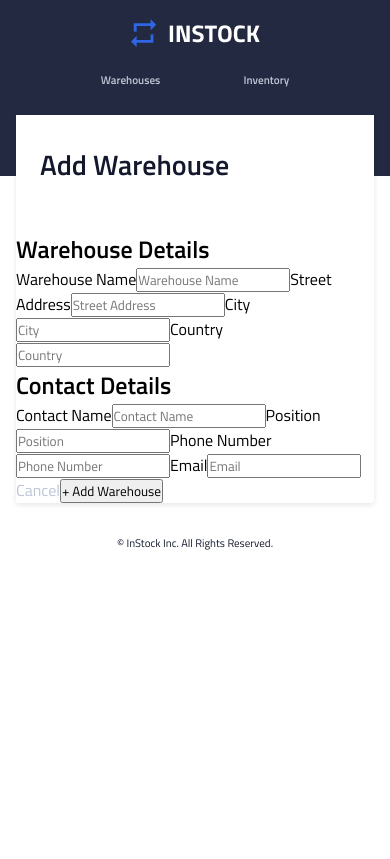
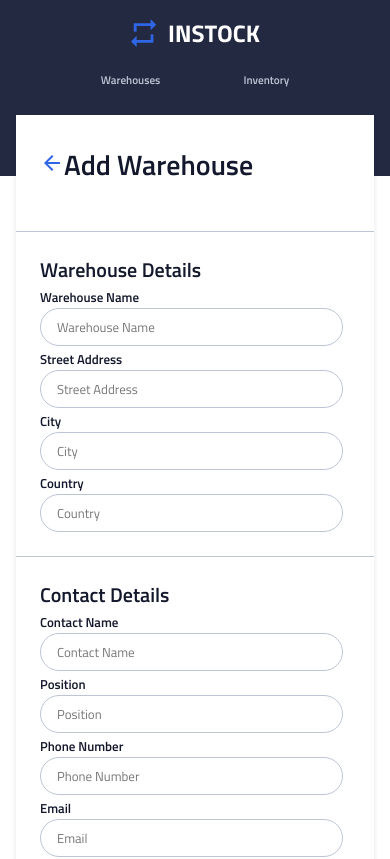
Before and after one commit to Sandro927/instock-mulan, a React (Create React App) app: page /warehouses/add in a window 390 px wide. Shown: the top 859 px of the page. Built offline with nearby package versions, Linux system fonts and the light colour scheme.

Commit message:
Finished styling entire AddWarehouse page and WarehouseForm components and making it responsive at all breakpoints

```diff
--- a/src/Components/WarehouseForm/WarehouseForm.js
+++ b/src/Components/WarehouseForm/WarehouseForm.js
@@ -80,6 +80,7 @@ class WarehouseForm extends React.Component {
 
         return (
             <form onSubmit={this.handleSubmit} className='warehouse-form'>
+                <div className='warehouse-form__top-container'>
 
                     <section className='warehouse-form__section-container'>
                         <h2 className='form-detail__title'>Warehouse Details</h2>
@@ -128,10 +129,14 @@ class WarehouseForm extends React.Component {
                             onChange={this.handleChange}
                             value={this.state.email} />
                     </section>
+                </div>
+
 
                 <div className='warhouse-form__button-container'>
-                    <Link to='/warehouses' className='button--cancel'>Cancel</Link>
-                    <button type="submit" className='button--submit' >+ Add Warehouse</button>
+                    <Link to='/warehouses'>
+                        <button disabled="disabled" className='form__button form__button--cancel'>Cancel</button>
+                    </Link>
+                    <button type="submit" className='form__button form__button--submit' >+ Add Warehouse</button>
                 </div>
 
             </form>
--- a/src/Components/WarehouseForm/WarehouseForm.scss
+++ b/src/Components/WarehouseForm/WarehouseForm.scss
@@ -4,61 +4,110 @@
 
 
 
-// .warehouse-form {
-//     box-sizing: border-box;
-//     width: 100%;
+.warehouse-form {
 
-//     display: flex;
+    &__top-container{
+        display: flex;
+        flex-direction: column;
 
-//     flex-direction: column;
+        @include tablet {
+            flex-direction: row;
+        }
+    }
 
-//     @include tablet {
+    &__section-container {
+        border-top: 1px solid $color-secondary-cloud;
+        background-color: $color-primary-white;
+        box-sizing: border-box;
+        padding: 24px;
 
-//         display: flex;
+        @include tablet {
+            width: 50%;
+            padding: 24px 32px;
+        }
+        @include desktop {
+            padding: 40px 32px;
+        }
+    }
 
-//         flex-direction: row;
-//     }
+    &__button-container {
+        box-sizing: border-box;
+        width: 100%;
+        display: flex;
+        justify-content: space-evenly;
 
-//     &__section-container {
-//         box-sizing: border-box;
-//         @include tablet {
-//             width: 50%;
-//         }
-//     }
-
-//     &__button-container {
-
-//         @include tablet {
-//         }
-//     }
-// }
+        @include tablet {
+            justify-content: flex-end;
+        }
+    }
+}
 
 // ************************************************
 
-// .form-detail {
+.form-detail {
 
-//     &__title {
+    &__title {
+        @include font-subheader;
+        color: $color-primary-black;
+    }
 
-//     }
+    &__label {
+        @include font-label;
+        color: $color-primary-black;
+        width: 100%
+    }
 
-//     &__label {
+    &__input {
+        @include font-body-medium;
+        color: $color-secondary-slate;
+        border-radius: 20px;
+        border: 1px solid $color-secondary-cloud;
+        padding-left: 16px;
+        height: 36px;
+        width: 92%;
 
-//     }
+        @include tablet {
+            height: 38px;
+        }
 
-//     &__input {
-
-//     }
-// }
+        &:focus {
+            outline: none;
+            border-color: $color-primary-indigo;
+        }
+    }
+}
 
 // ************************************************
 
-// .button {
+.form__button {
+    @include font-buttons;
+    border-radius: 20px;
+    padding: 0 16px;
+    height: 36px;
 
-//     &--submit {
+    @include tablet {
+        height: 38px;
+        width: none;
+    }
 
-//     }
+    &--submit {
+        background-color: $color-primary-indigo;
+        color: $color-primary-white;
+        border: none;
 
-//     &--cancel {
+        &:hover {
+            background-color: $color-background-graphite;
+        }
+    }
 
-//     }
-// }
+    &--cancel {
+        background-color: $color-primary-white;
+        color: $color-secondary-slate;
+        border: $color-secondary-cloud;
+
+        &:hover {
+            color: $color-primary-indigo;
+            border: $color-primary-indigo;
+        }
+    }
+}
--- a/src/pages/AddWarehouse/AddWarehouse.js
+++ b/src/pages/AddWarehouse/AddWarehouse.js
@@ -1,6 +1,7 @@
 import './AddWarehouse.scss';
 import { Link } from 'react-router-dom';
 import WarehouseForm from '../../Components/WarehouseForm/WarehouseForm';
+import backArrow from '../../assets/icons/arrow_back-24px.svg';
 
 
 const AddWarehouse = (routerProps) => {
@@ -8,16 +9,15 @@ const AddWarehouse = (routerProps) => {
     return (
         <main className='main'>
             <div className='main__container'>
-                <header className='header'>
+                <header className='header--form-page'>
 
                     <Link to='/warehouses'>
-                        {/* chevron here */}
+                        <img src={backArrow} alt="icon of back/left arrow" />
                     </Link>
-
                     <h1 className='header__title'>Add Warehouse</h1>
                 </header>
 
-                {<WarehouseForm routerProps={routerProps}/>}
+                {<WarehouseForm routerProps={routerProps} />}
 
             </div>
         </main>
--- a/src/pages/AddWarehouse/AddWarehouse.scss
+++ b/src/pages/AddWarehouse/AddWarehouse.scss
@@ -21,3 +21,31 @@
         border-radius: 3px;
     }
 }
+
+
+.header {
+    &--form-page{
+        background-color: $color-primary-white;
+        box-sizing: border-box;
+        display: flex;
+        align-items: baseline;
+
+        padding: 32px 24px;
+
+        @include tablet {
+            padding: 32px;
+        }
+
+    }
+
+
+    &__title {
+        @include font-header;
+        color: $color-primary-black;
+        padding-bottom: 1rem;
+
+        @include tablet {
+            padding-bottom: 0;
+        }
+    }
+}
```
Lines whose indentation alone changed are shown as unchanged.
